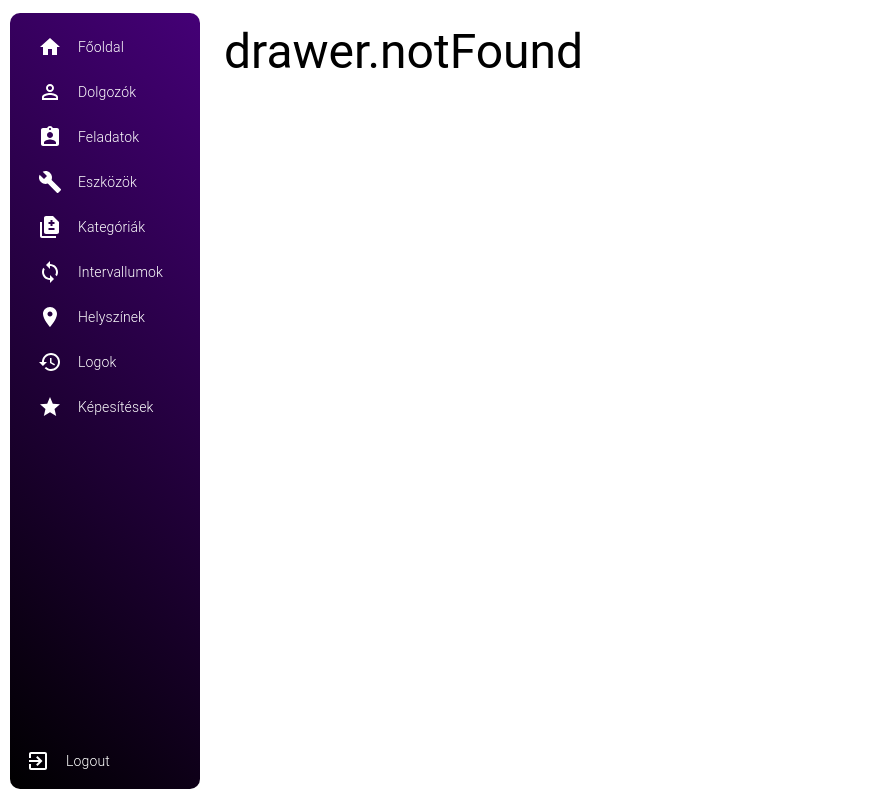
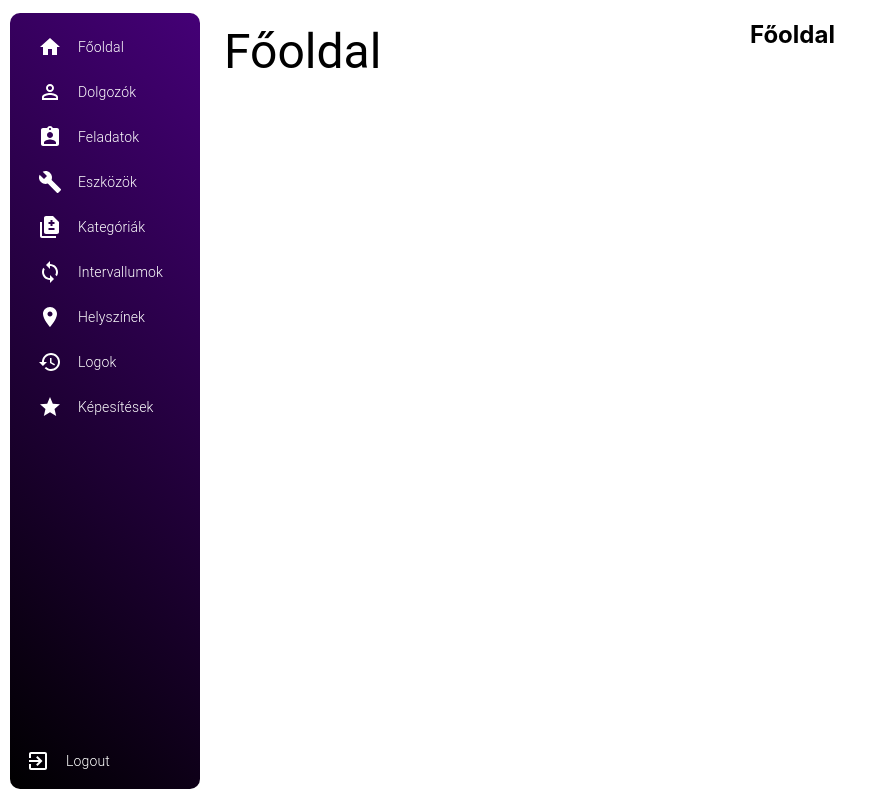
Before and after one commit to Attila772/Rendszerfejlesztes-projekt, a React (Create React App) app in the folder frontend/maintenance/: page / in a window 1280 px wide. Shown: the whole page, without its empty margins (0-887 px from the left). Built offline with nearby package versions, Linux system fonts and the light colour scheme.

Commit message:
translation update

```diff
--- a/frontend/maintenance/package.json
+++ b/frontend/maintenance/package.json
@@ -27,6 +27,7 @@
     "i18n-js": "^3.8.0",
     "i18next": "^21.6.14",
     "i18next-browser-languagedetector": "^6.1.3",
+    "i18next-xhr-backend": "^3.2.2",
     "js-sha512": "^0.8.0",
     "notistack": "^2.0.3",
     "react": "^17.0.2",
--- a/frontend/maintenance/src/App.tsx
+++ b/frontend/maintenance/src/App.tsx
@@ -30,6 +30,7 @@ function App() {
         <MuiPickersUtilsProvider utils={DateFnsUtils}>
           <Layout removeToken={removeToken}>
             <Routes>
+              <Route path="/" element={<Dashboard />} />
               <Route path="/dashboard" element={<Dashboard />} />
               <Route path="/employees" element={<Employees />} />
               <Route path="/issues" element={<Issues />} />
--- a/frontend/maintenance/src/locales/hu/translation.js
+++ b/frontend/maintenance/src/locales/hu/translation.js
@@ -1,6 +1,7 @@
 export const TRANSLATIONS_HU = {
   notFound: "Az oldal nem található!",
   drawer: {
+    notFound: "Főoldal",
     dashboard: "Főoldal",
     employees: "Dolgozók",
   },
```
Also changed, not shown: 1 other file (tests, documents, lock files or other folders).
